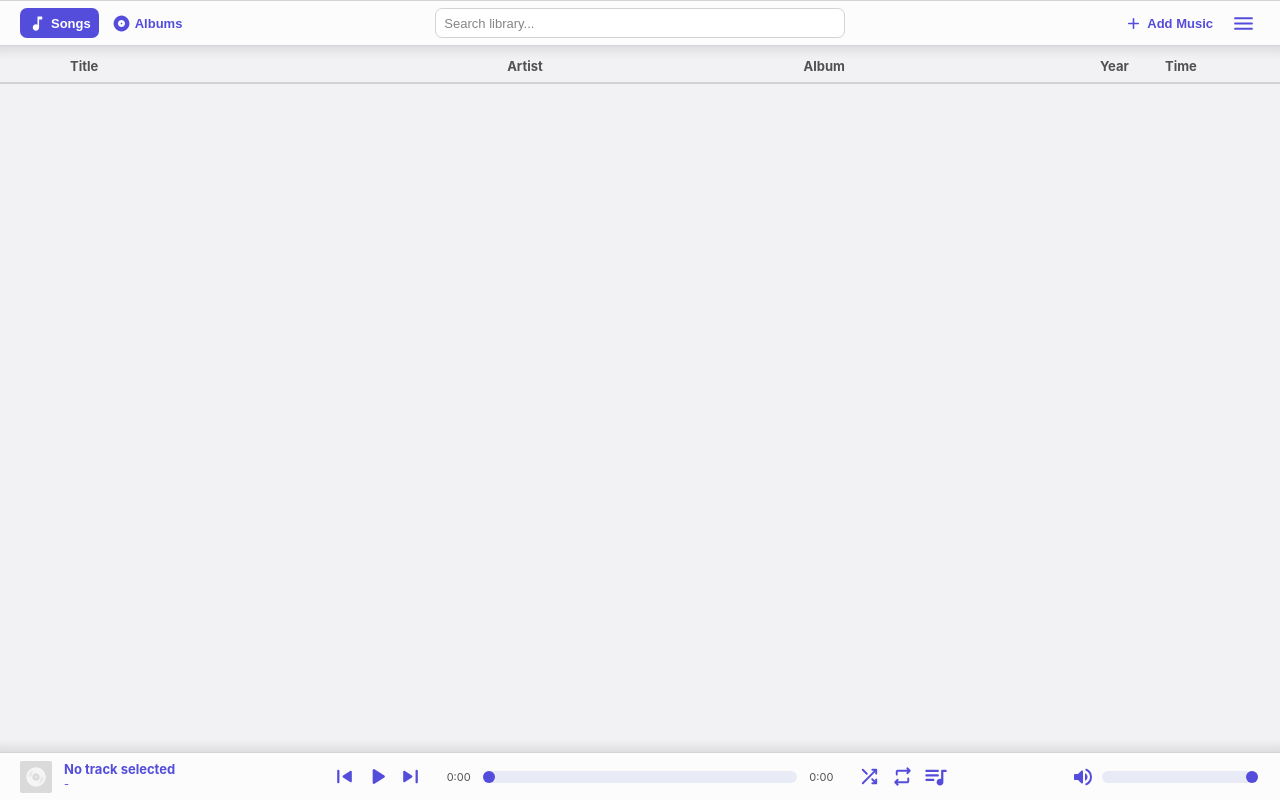
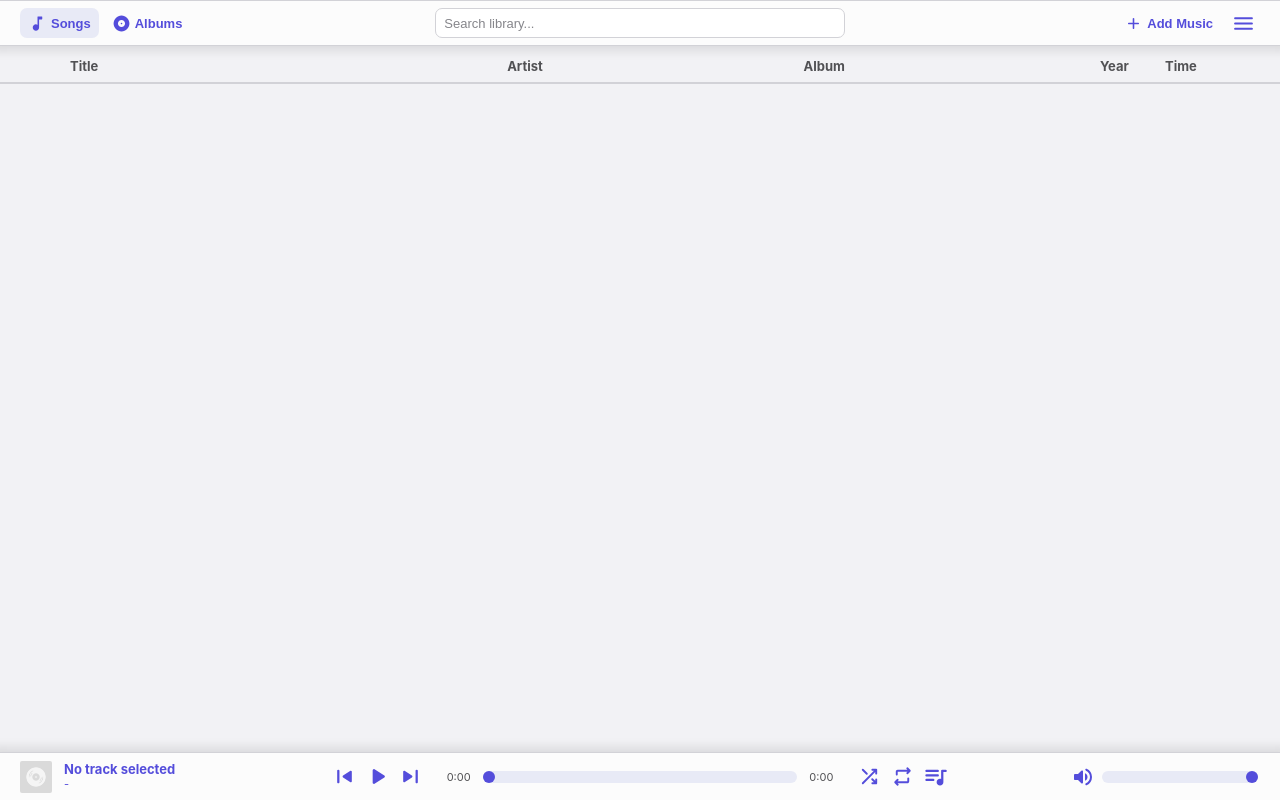
Before and after one commit to jnsnhs/good-vibes-music, a plain HTML site: page gui/index.html in a window 1280 px wide. Drawn offline with Linux system fonts and the light colour scheme.

Commit message:
gui color adjustments

```diff
--- a/gui/style.css
+++ b/gui/style.css
@@ -120,7 +120,7 @@ body {
   height: 19px;
 }
 .view-btn.active svg {
-  fill: #fff;
+  fill: var(--accent);
 }
 
 .view-btn:hover {
@@ -130,8 +130,8 @@ body {
 }
 
 .view-btn.active {
-  background-color: var(--accent);
-  color: #fff;
+  background-color: var(--btn-bg-hover-color);
+  color: var(--accent);
   font-weight: bold;
 }
 
@@ -1087,6 +1087,7 @@ input#volume-bar::-webkit-slider-thumb {
 
 #app-menu-list li {
   display: grid;
+  color: var(--text-main);
   grid-template-columns: auto auto;
   gap: 36px;
   align-items: center;
```
